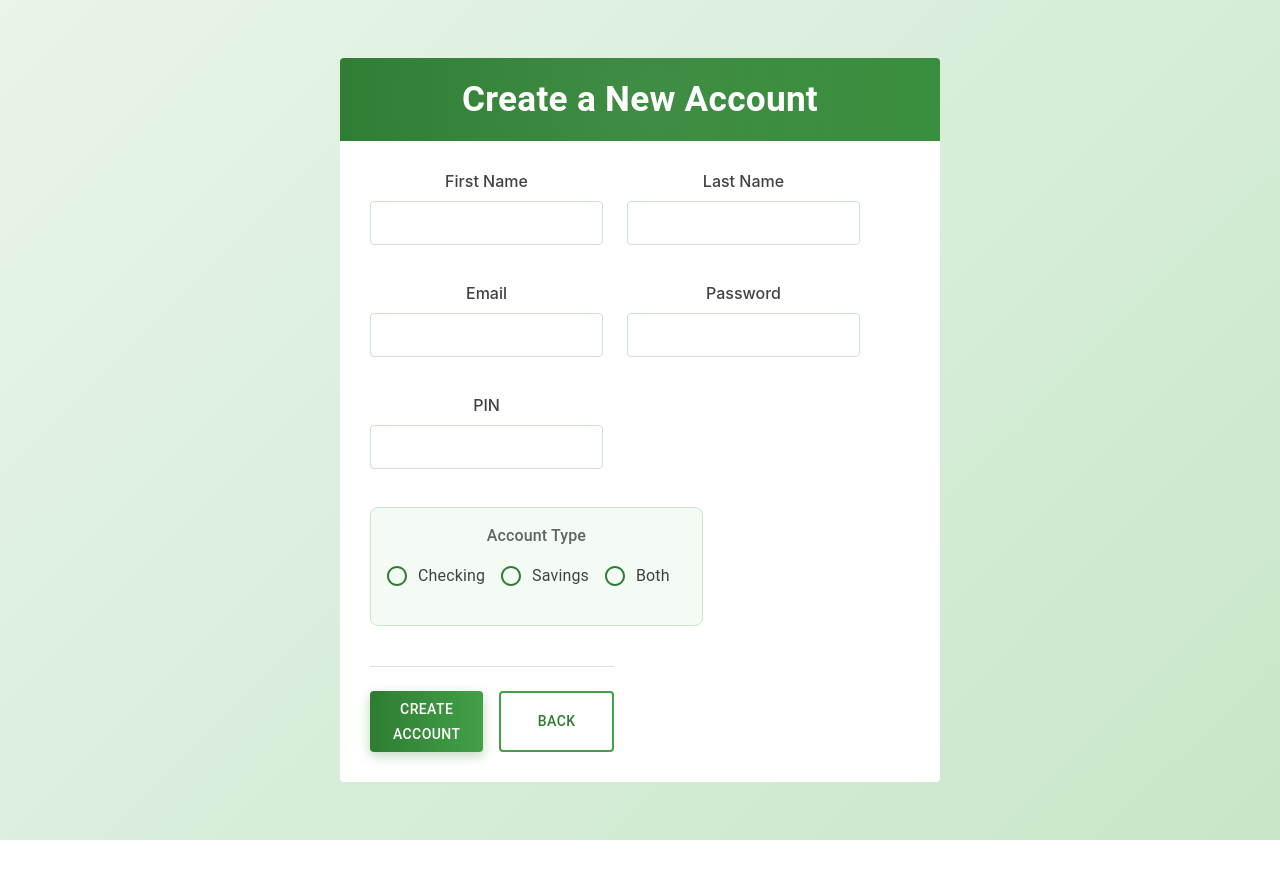
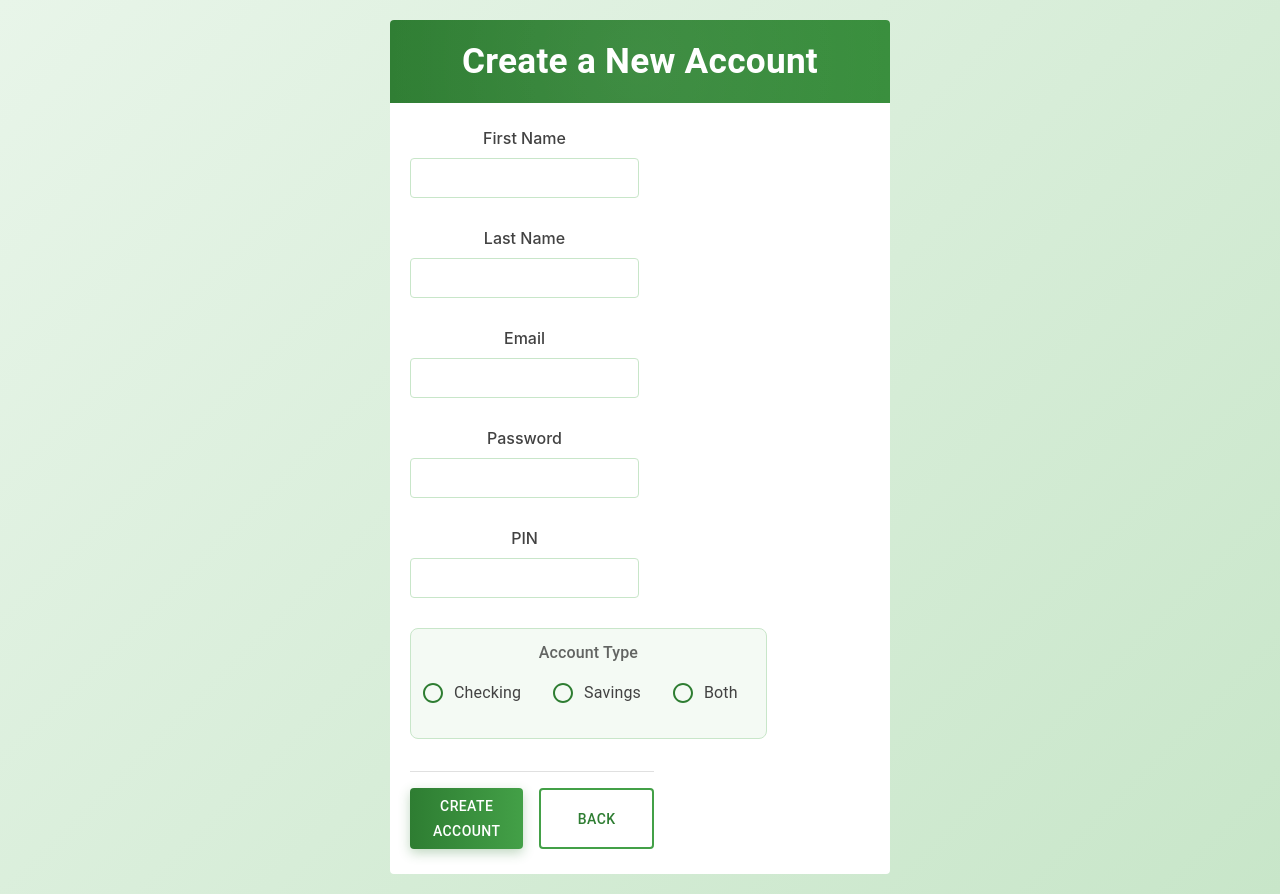
Before and after one commit to tjgray94/BankAppUI, a React (Create React App) app in the folder bankapp/: page /create-account in a window 1280 px wide. Before the commit the page ends 840 px from the top, so only its background shows below. Built offline with nearby package versions, Linux system fonts and the light colour scheme.

Commit message:
Realigned form fields in CreateAccount

```diff
--- a/bankapp/src/CreateAccount.css
+++ b/bankapp/src/CreateAccount.css
@@ -14,10 +14,10 @@
   box-shadow: 0 10px 30px rgba(0, 0, 0, 0.1);
   background: rgba(255, 255, 255, 0.95);
   backdrop-filter: blur(10px);
-  max-width: 600px;
   width: 100%;
   position: relative;
   margin: 0 auto;
+  max-width: 500px;
 }
 
 .card-header {
@@ -41,7 +41,7 @@
 }
 
 .card-content {
-  padding: 30px;
+  padding: 25px 20px;
 }
 
 .form-field {
@@ -50,7 +50,7 @@
 
 .input {
   width: 100%;
-  padding: 12px;
+  padding: 10px;
   margin: 6px 0;
   border: 1px solid #c8e6c9;
   border-radius: 4px;
@@ -103,14 +103,14 @@ label {
 
 .account-type-section {
   background-color: rgba(200, 230, 201, 0.2);
-  padding: 16px;
+  padding: 12px;
   border-radius: 8px;
   border: 1px solid #c8e6c9;
 }
 
 .balance-section {
   background-color: rgba(200, 230, 201, 0.1);
-  padding: 16px;
+  padding: 12px;
   border-radius: 8px;
   margin-top: 8px;
 }
--- a/bankapp/src/CreateAccount.js
+++ b/bankapp/src/CreateAccount.js
@@ -63,7 +63,6 @@ function CreateAccount() {
 
   return (
     <Box className="create-account-container">
-      <Container maxWidth="md" sx={{ display: 'flex', flexDirection: 'column', alignItems: 'center' }}>
       <Paper elevation={0} className="card" sx={{ animation: `${fadeIn} 0.8s ease-out forwards` }}>
         <Box className="card-header">
           <Typography
@@ -81,7 +80,7 @@ function CreateAccount() {
           <FormProvider {...methods}>
             <form onSubmit={methods.handleSubmit(onSubmit)} noValidate>
 
-                <Grid2 container spacing={3}>
+              <Grid2 container spacing={2}>
                 <Grid2 item xs={12} sm={6}>
                   <FormInput name="firstName" label="First Name" type="text"
                     validation={{
@@ -146,7 +145,7 @@ function CreateAccount() {
                         rules={{ required: 'Please select an account type' }}
                         render={({ field, fieldState }) => (
                           <>
-                              <RadioGroup row {...field} sx={{ justifyContent: 'space-around', mb: 1 }}>
+                            <RadioGroup row {...field} sx={{ justifyContent: 'center', gap: 2, mb: 1 }}>
                               <FormControlLabel value="checking" control={<Radio sx={{ color: '#2e7d32', '&.Mui-checked': { color: '#2e7d32' } }} />} label="Checking" />
                               <FormControlLabel value="savings" control={<Radio sx={{ color: '#2e7d32', '&.Mui-checked': { color: '#2e7d32' } }} />} label="Savings" />
                               <FormControlLabel value="both" control={<Radio sx={{ color: '#2e7d32', '&.Mui-checked': { color: '#2e7d32' } }} />} label="Both" />
@@ -162,7 +161,7 @@ function CreateAccount() {
                 {accountType && (
                   <Grid2 item xs={12}>
                     <Box className="balance-section">
-                        <Grid2 container spacing={3}>
+                      <Grid2 container spacing={2}>
                         {(accountType === 'checking' || accountType === 'both') && (
                           <Grid2 item xs={12} sm={accountType === 'both' ? 6 : 12}>
                             <FormInput name="checkingBalance" label="Starting Checking Balance" type="number"
@@ -191,7 +190,7 @@ function CreateAccount() {
 
                 <Grid2 item xs={12}>
                   <Divider sx={{ my: 2 }} />
-                    <Box sx={{ display: 'flex', gap: 2, mt: 3 }}>
+                  <Box sx={{ display: 'flex', gap: 2, mt: 2 }}>
                     <Button type="submit" variant="contained" fullWidth className="button-primary">
                       Create Account
                     </Button>
@@ -205,7 +204,6 @@ function CreateAccount() {
           </FormProvider>
         </Box>
       </Paper>
-      </Container>
     </Box>
   )
 }
```
Lines whose indentation alone changed are shown as unchanged.
